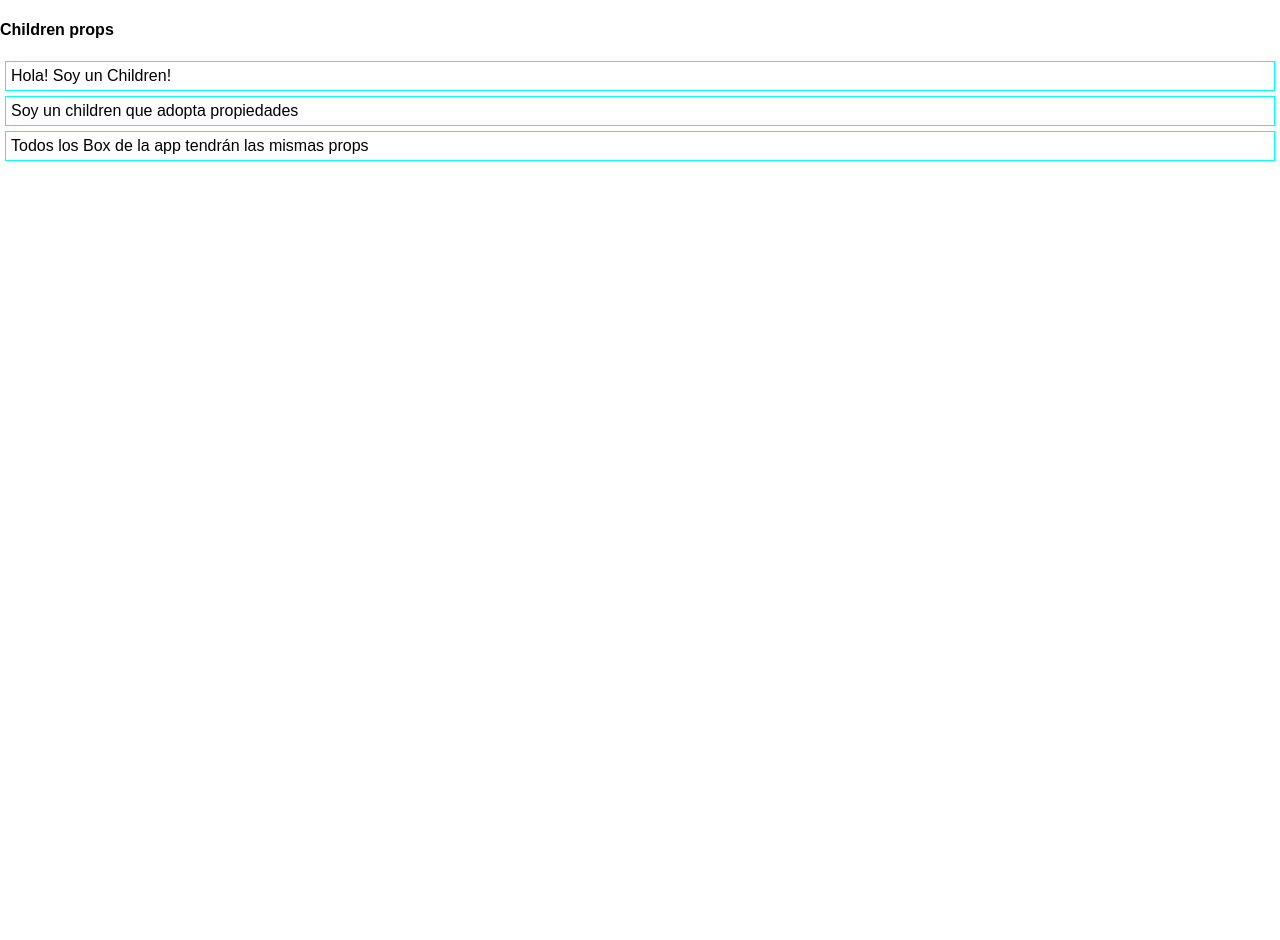
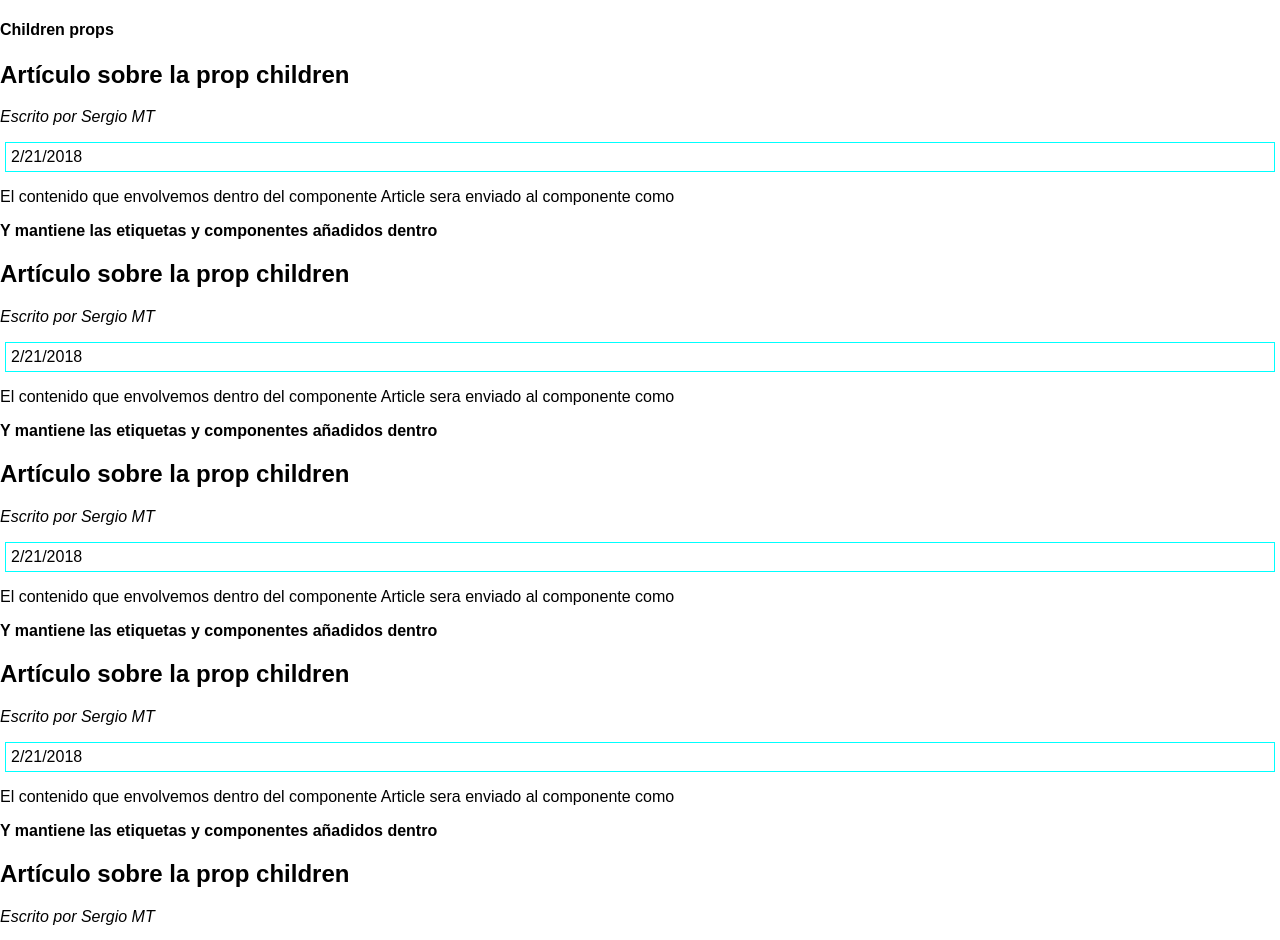
Before and after one commit to misan7/udemy-react, a React (Create React App) app: page / in a window 1280 px wide. Shown: the top 940 px of the page. Before the commit the page ends 800 px from the top, so only its background shows below. Built offline with nearby package versions, Linux system fonts and the light colour scheme.

Commit message:
children layout

```diff
--- a/src/App.js
+++ b/src/App.js
@@ -10,15 +10,68 @@
   }
 }
 
+class Article extends Component {
+  render() {
+    return (
+      <section>
+        <h2>{this.props.title}</h2>
+        <p><em>Escrito por {this.props.author}</em></p>
+        <Box>{this.props.date}</Box>
+        <article>
+          {this.props.children}
+        </article>
+      </section>
+    )
+  }
+}
+
 class App extends Component {
   render() {
     return (
       <div className="App">
         <h4>Children props</h4>
-        <Box>Hola! Soy un Children!</Box>
-        <Box>Soy un children que adopta propiedades</Box>
-        <Box>Todos los Box de la app tendrán las mismas props</Box>
+        <Article
+          author='Sergio MT'
+          date={new Date().toLocaleDateString()}
+          title='Artículo sobre la prop children'
+        >
+          <p>El contenido que envolvemos dentro del componente Article sera enviado al componente como {this.props.children}</p>
+          <strong>Y mantiene las etiquetas y componentes añadidos dentro</strong>
+        </Article>
+        <Article
+          author='Sergio MT'
+          date={new Date().toLocaleDateString()}
+          title='Artículo sobre la prop children'
+        >
+          <p>El contenido que envolvemos dentro del componente Article sera enviado al componente como {this.props.children}</p>
+          <strong>Y mantiene las etiquetas y componentes añadidos dentro</strong>
+        </Article>
+        <Article
+          author='Sergio MT'
+          date={new Date().toLocaleDateString()}
+          title='Artículo sobre la prop children'
+        >
+          <p>El contenido que envolvemos dentro del componente Article sera enviado al componente como {this.props.children}</p>
+          <strong>Y mantiene las etiquetas y componentes añadidos dentro</strong>
+        </Article>
+        <Article
+          author='Sergio MT'
+          date={new Date().toLocaleDateString()}
+          title='Artículo sobre la prop children'
+        >
+          <p>El contenido que envolvemos dentro del componente Article sera enviado al componente como {this.props.children}</p>
+          <strong>Y mantiene las etiquetas y componentes añadidos dentro</strong>
+        </Article>
+        <Article
+          author='Sergio MT'
+          date={new Date().toLocaleDateString()}
+          title='Artículo sobre la prop children'
+        >
+          <p>El contenido que envolvemos dentro del componente Article sera enviado al componente como {this.props.children}</p>
+          <strong>Y mantiene las etiquetas y componentes añadidos dentro</strong>
+        </Article>
       </div>
+
     )
   }
 }
```
